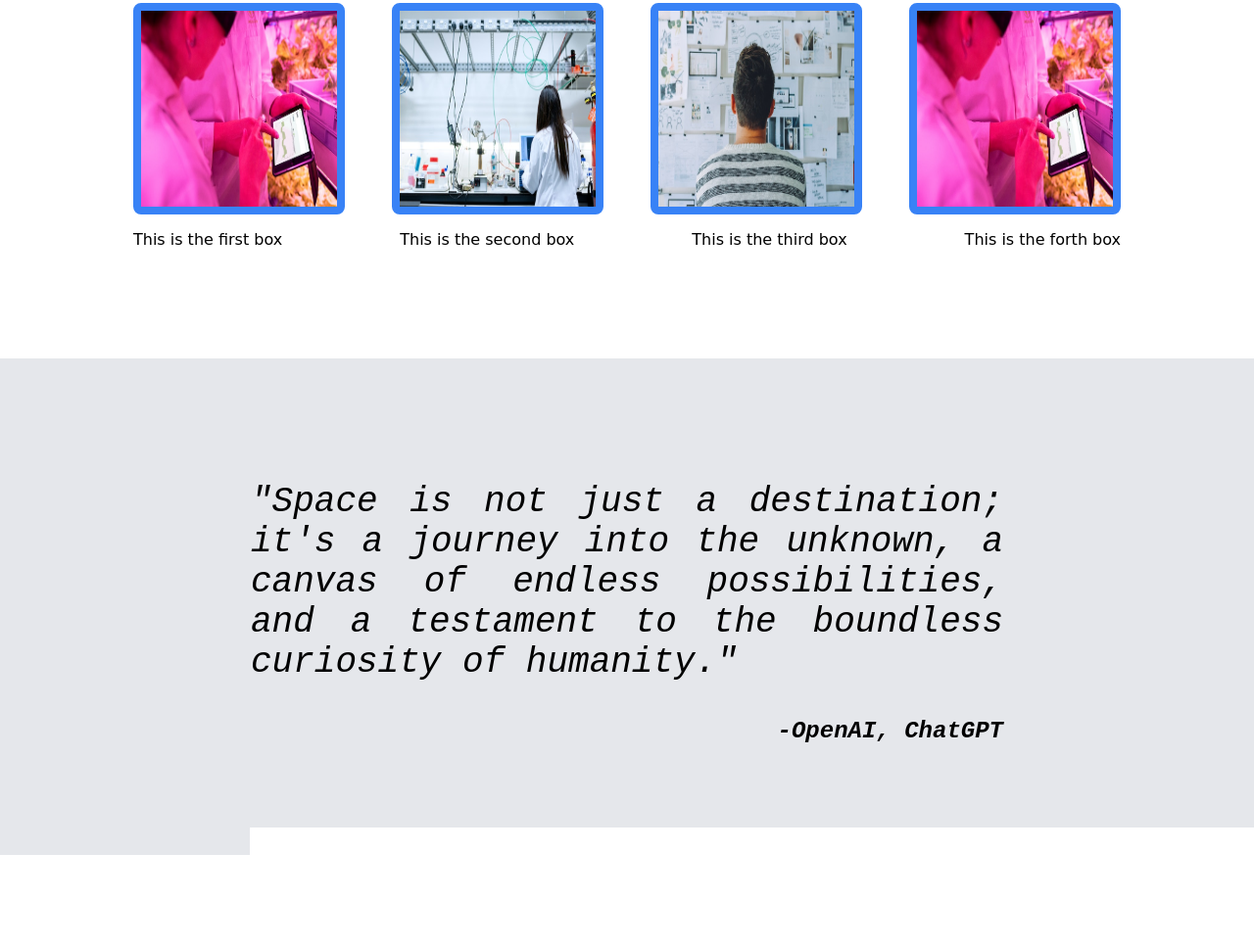
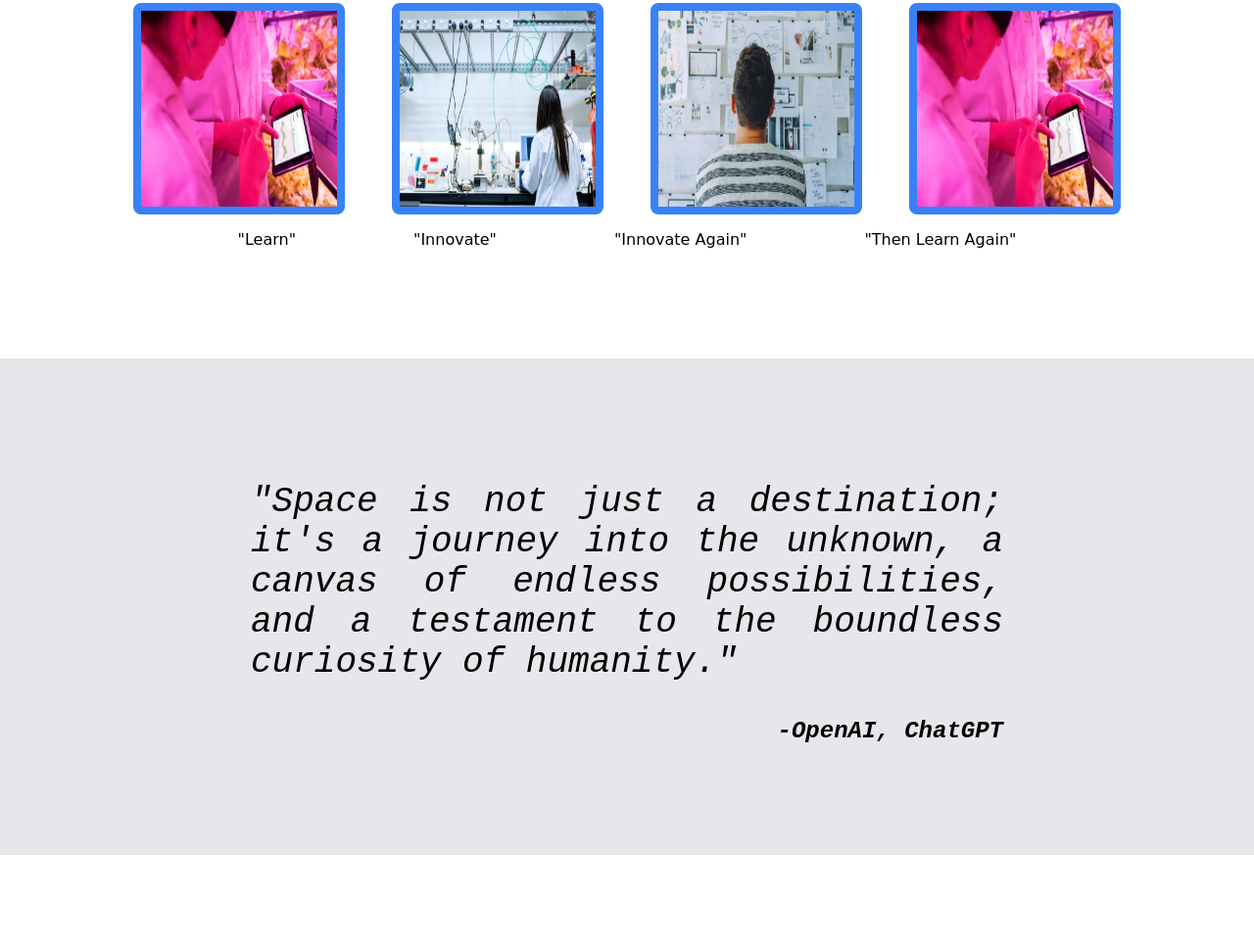
Before and after one commit to InteerNeth/Landing-Page, a plain HTML site: page index.html in a window 1280 px wide. Shown: the part 680-1646 px from the top of the page at 98% size. Drawn offline with Linux system fonts and the light colour scheme; a web font is replaced by a local one.

Commit message:
some html changes

```diff
--- a/index.html
+++ b/index.html
@@ -47,10 +47,10 @@
             </div></li>
         </ul>
         <div class="info-text">
-        <p>This is the first box</p>
-        <p>This is the second box</p>
-        <p>This is the third box</p>
-        <p>This is the forth box</p>
+        <p>"Learn"</p>
+        <p>"Innovate"</p>
+        <p>"Innovate Again"</p>
+        <p>"Then Learn Again"</p>
         </div>
     </div>
     <div class="quote-box">
```
